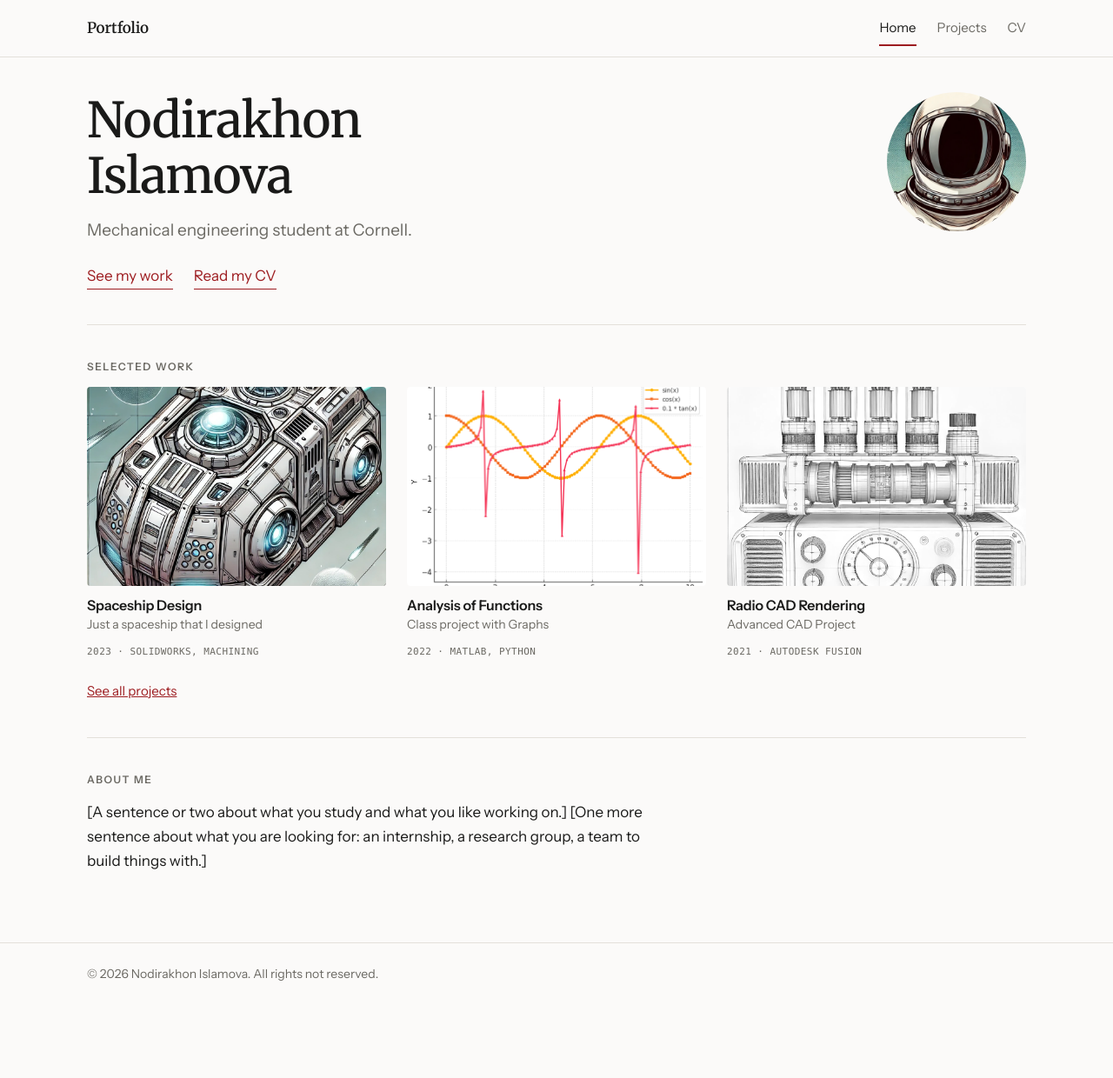
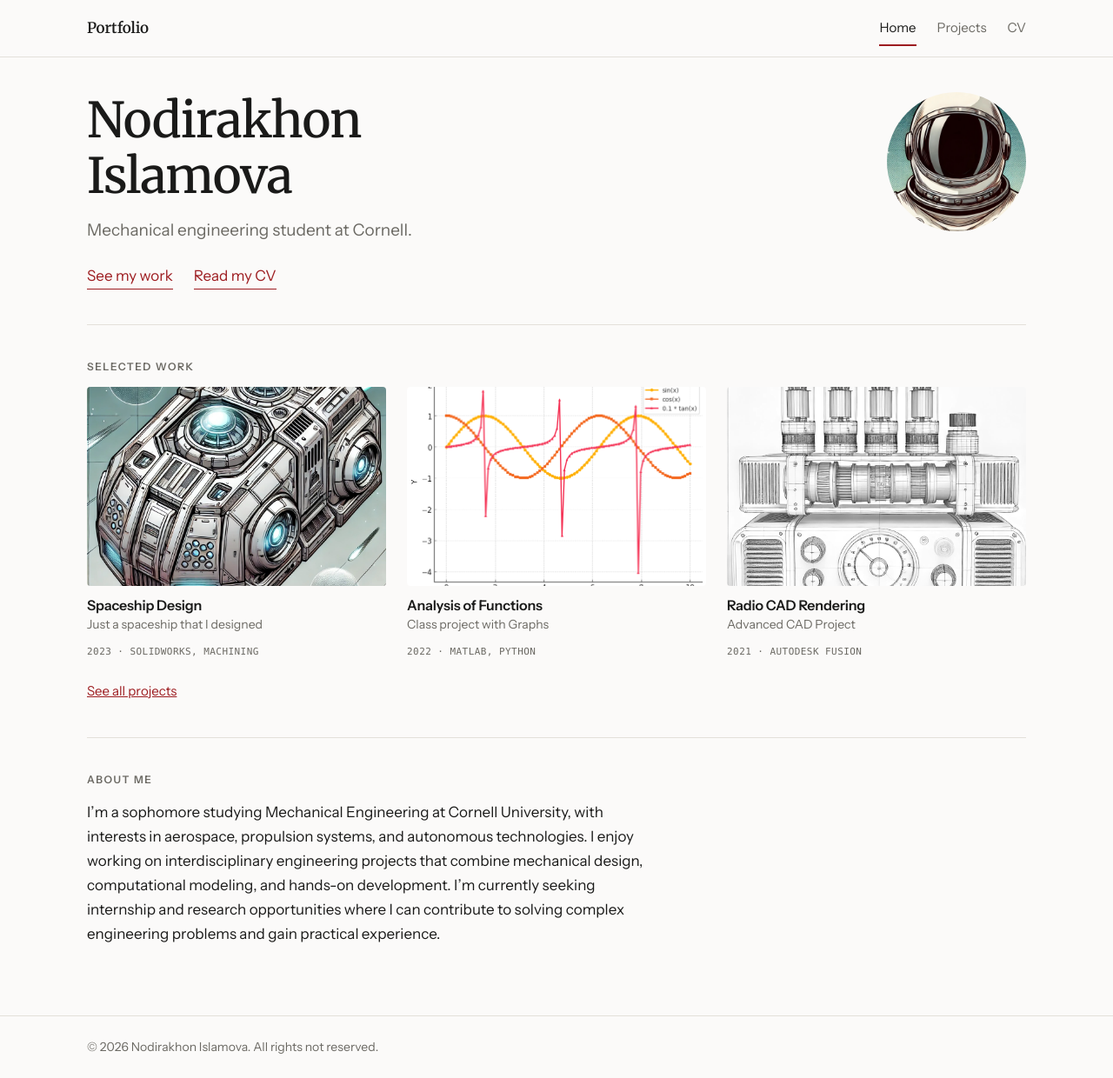
Before and after one commit to nodirakhonislamova/portfolio, a Jekyll site: the page built from index.md, in a window 1280 px wide and 1240 px high. Shown: the whole window at 87% size. Built offline with Jekyll 4.4.1, drawn with Linux system fonts in a browser that asks for light colours.

Commit message:
Update personal introduction in index.md

```diff
--- a/index.md
+++ b/index.md
@@ -5,6 +5,4 @@ title: Home
 
 ## About me
 
-[A sentence or two about what you study and what you like working on.] [One more
-sentence about what you are looking for: an internship, a research group, a team
-to build things with.]
+I’m a sophomore studying Mechanical Engineering at Cornell University, with interests in aerospace, propulsion systems, and autonomous technologies. I enjoy working on interdisciplinary engineering projects that combine mechanical design, computational modeling, and hands-on development. I’m currently seeking internship and research opportunities where I can contribute to solving complex engineering problems and gain practical experience.
```
